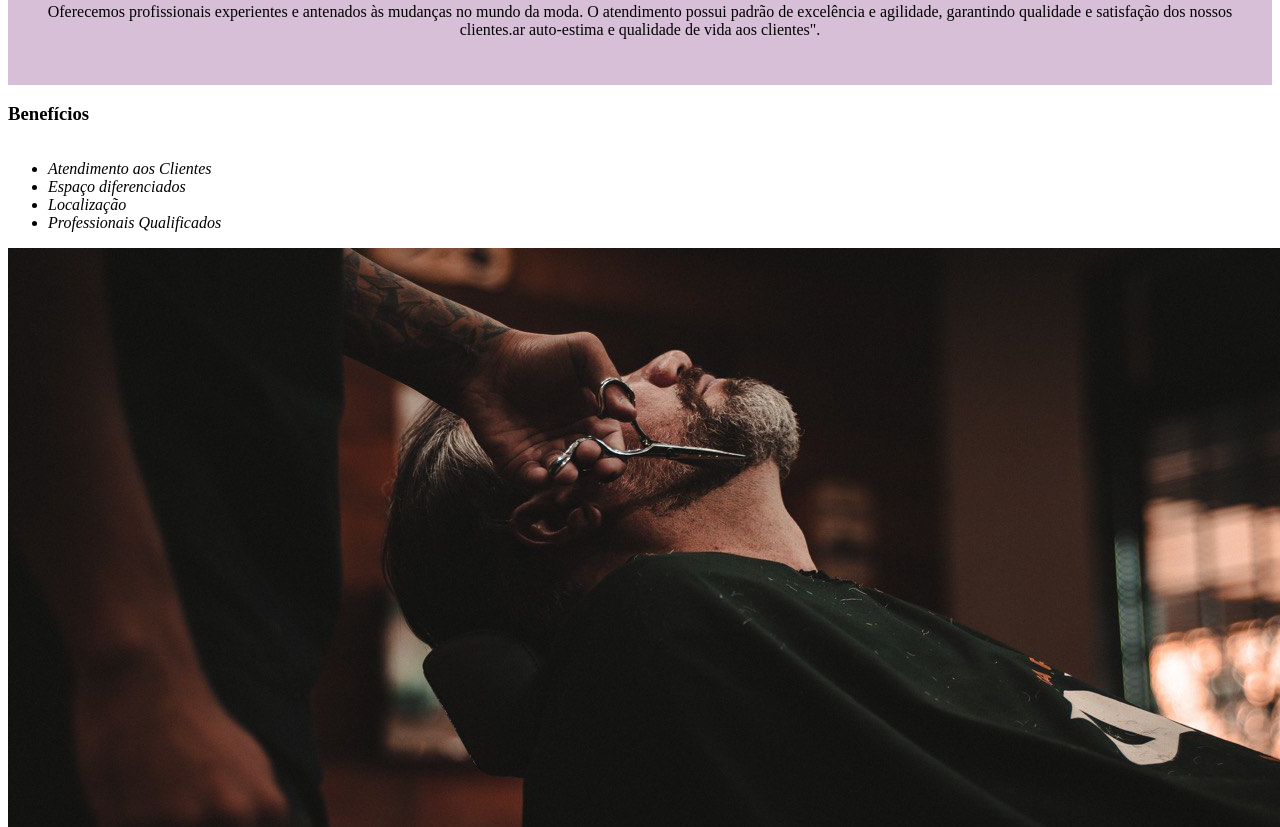
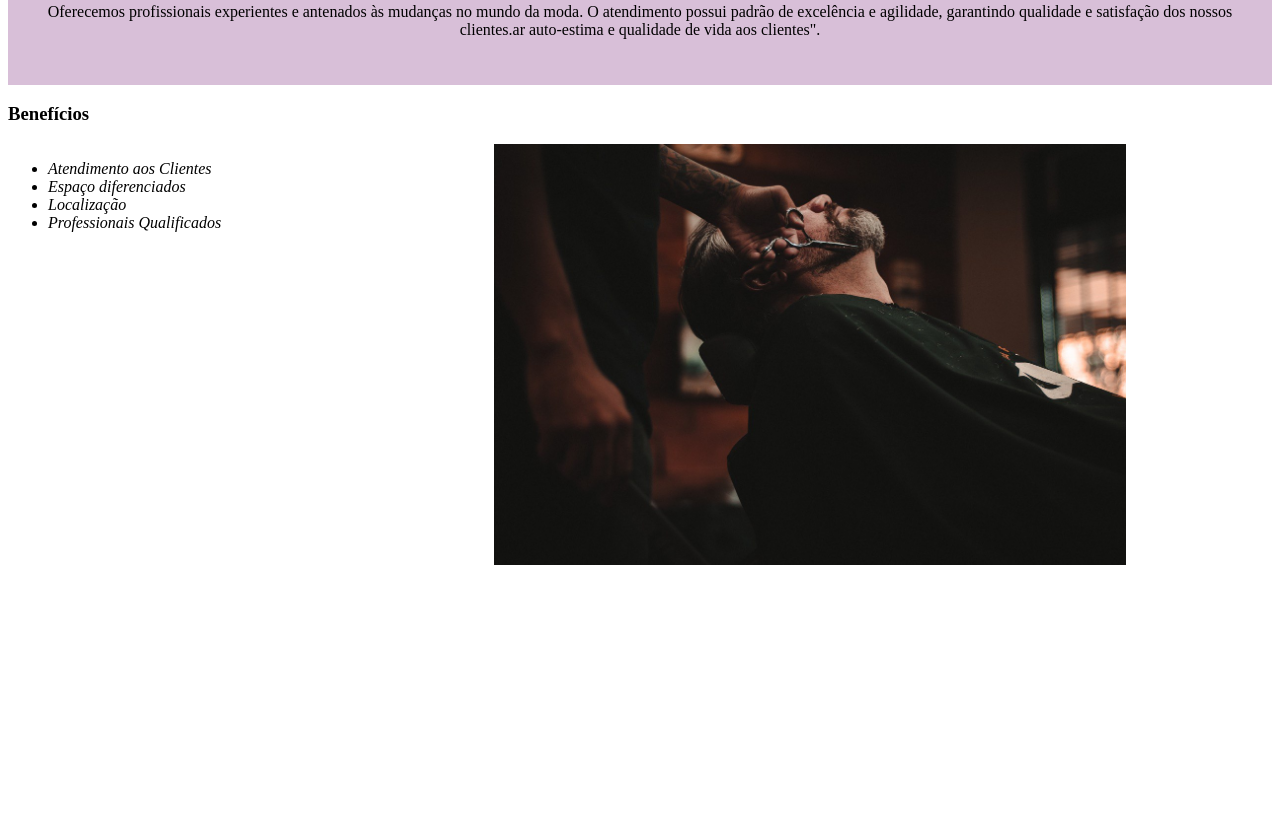
Before and after one commit to mirandalezama/barberia-alura, a plain HTML site: page index.html in a window 1280 px wide. Shown: the part 751-1578 px from the top of the page. After the commit the page ends 1328 px from the top, so only its background shows below. Drawn offline with Linux system fonts and the light colour scheme.

Commit message:
finalizando index

```diff
--- a/index.html
+++ b/index.html
@@ -31,7 +31,7 @@
            <li class="itens">Professionais Qualificados</li>
       </ul>
 
-      <img id="Benefícios" src="beneficios.jpg"
+      <img id="Benefícios" src="beneficios.jpg" class="imagembeneficios">
     </div>
    </body>
  </html>
```
